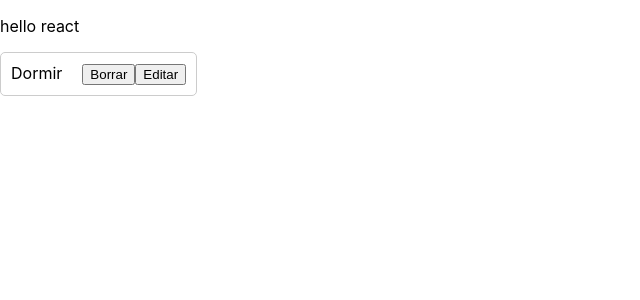
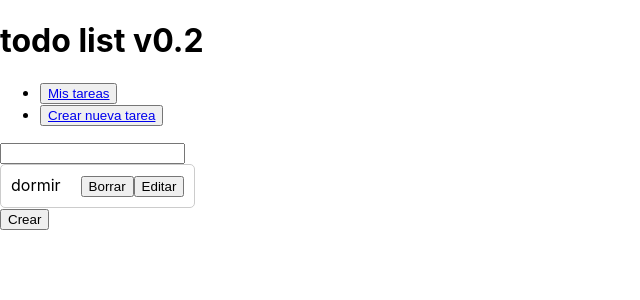
Before and after one commit to Franco-19/todo-list, a React (Create React App) app: page /create-task in a window 1280 px wide. Shown: the top 300 px of the page, without its empty margins (0-640 px from the left). Built offline with nearby package versions, Linux system fonts and the light colour scheme.

Commit message:
adicion de react router y creación de páginas básicas

```diff
--- a/package.json
+++ b/package.json
@@ -8,6 +8,8 @@
     "@testing-library/user-event": "^12.8.3",
     "react": "^17.0.2",
     "react-dom": "^17.0.2",
+    "react-router": "^5.2.0",
+    "react-router-dom": "^5.2.0",
     "react-scripts": "4.0.3",
     "web-vitals": "^1.1.2"
   },
--- a/public/index.html
+++ b/public/index.html
@@ -24,7 +24,7 @@
       work correctly both with client-side routing and a non-root public URL.
       Learn how to configure a non-root public URL by running `npm run build`.
     -->
-    <title>React App</title>
+    <title>ToDo List</title>
   </head>
   <body>
     <noscript>You need to enable JavaScript to run this app.</noscript>
--- a/src/App.js
+++ b/src/App.js
@@ -1,4 +1,4 @@
-import Root from './components/Root'
+import Root from './pages/Root'
 
 function App() {
   return (
--- a/src/components/Root.js
+++ /dev/null
@@ -1,13 +0,0 @@
-import React from 'react';
-import Task from './task/Task'
-
-const Root = () => {
-    return(
-        <div>
-            <p>hello react</p>
-            <Task name="Dormir"/>
-        </div>
-    )
-}
-
-export default Root;
--- /dev/null
+++ b/src/pages/CreateTask/CreateTask.js
@@ -0,0 +1,17 @@
+import React from 'react';
+
+/* Components */
+import Task from '../../components/task/Task'
+
+
+const CreateTask = () => {
+    return (
+        <div className="general-container">
+            <input type="text" onChange={(e) => { console.log(e.target.value); }} />
+            <Task name="dormir" />
+            <button>Crear</button>
+        </div>
+    )
+}
+
+export default CreateTask;
--- /dev/null
+++ b/src/pages/ListTask/ListTask.js
@@ -0,0 +1,9 @@
+import React from 'react'
+
+export default function ListTask() {
+    return (
+        <div>
+            ListTask works!
+        </div>
+    )
+}
--- /dev/null
+++ b/src/pages/Root-styles.css
@@ -0,0 +1,5 @@
+.general-container {
+    display: flex;
+    flex-direction: column;
+    align-items: center;
+}
--- /dev/null
+++ b/src/pages/Root.js
@@ -0,0 +1,48 @@
+import React, { useState } from 'react';
+import {
+    BrowserRouter as Router,
+    Switch,
+    Route,
+    Link
+} from "react-router-dom";
+
+/* Components */
+
+/* Pages Components */
+import CreateTask from './CreateTask/CreateTask';
+import ListTask from './ListTask/ListTask';
+
+const Root = () => {
+
+    // const [task, setTask] = useState(initialState)
+
+    return (
+        <Router>
+            <h1>todo list v0.2</h1>
+            <div className="header-container">
+                <ul>
+                    <li>
+                        <button>
+                            <Link to="/">Mis tareas</Link>
+                        </button>
+                    </li>
+                    <li>
+                        <button>
+                            <Link to="/create-task">Crear nueva tarea</Link>
+                        </button>
+                    </li>
+                </ul>
+            </div>
+            <Switch>
+                <Route exact path="/">
+                    <ListTask />
+                </Route>
+                <Route path="/create-task">
+                    <CreateTask />
+                </Route>
+            </Switch>
+        </Router>
+    )
+}
+
+export default Root;
```
Also changed, not shown: 1 other file (tests, documents, lock files or other folders).
